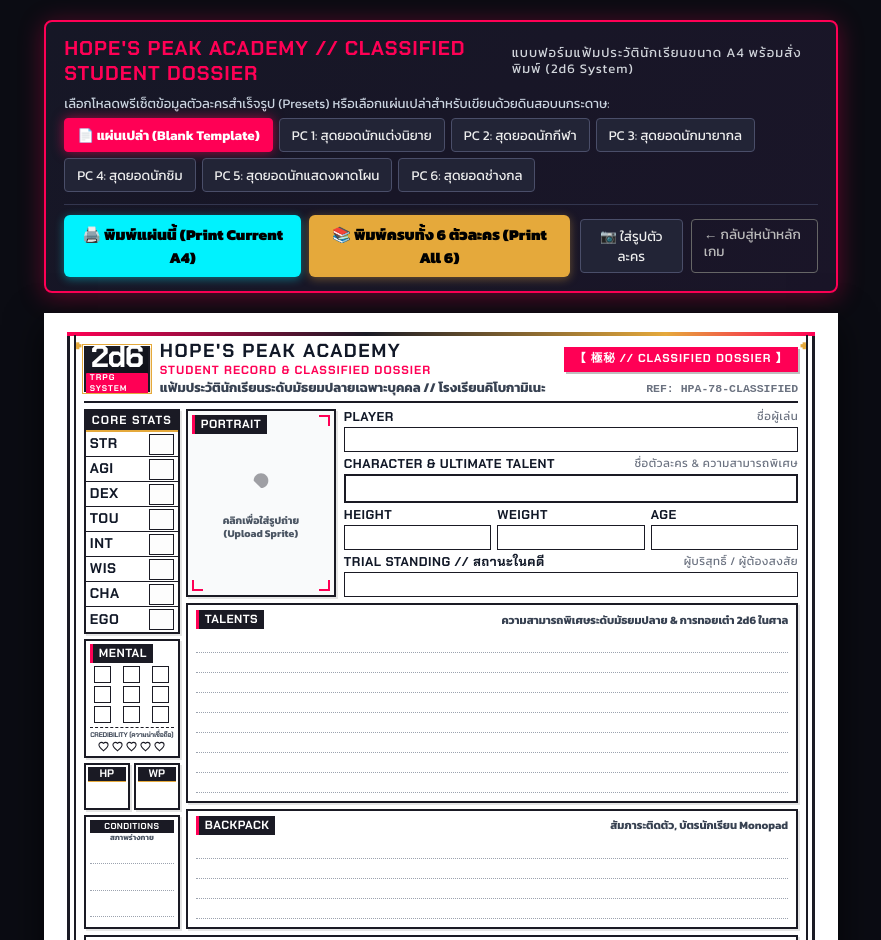
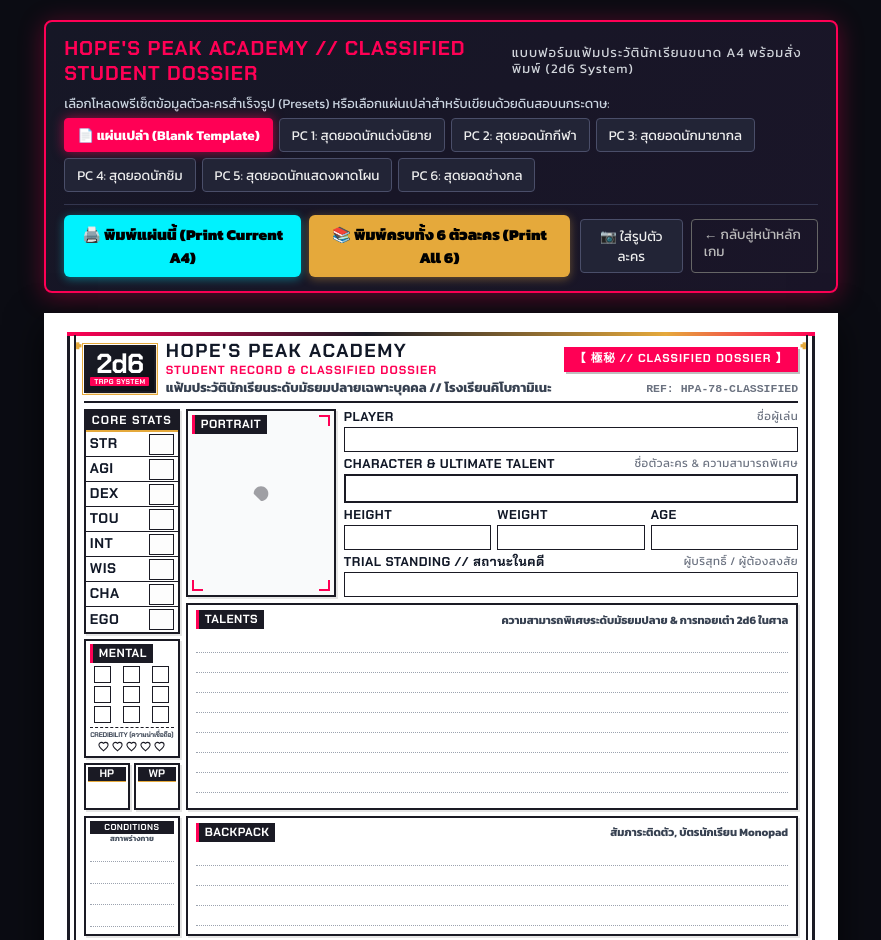
Before and after one commit to AnMayVaa/Danganronpa-TTRPG, a website: page web-minigame/public/character_sheet.html in a window 1280 px wide. Shown: the top 940 px of the page, without its empty margins (199-1080 px from the left). Drawn offline with Linux system fonts and the light colour scheme.

Commit message:
fix(sheet): align conditions and backpack in row 2, align talents with hp/wp in row 1, set 4 conditions lines, delete portrait upload text, fit trpg system box inside 2d6 seal

```diff
--- a/web-minigame/public/character_sheet.html
+++ b/web-minigame/public/character_sheet.html
@@ -252,9 +252,9 @@
 
     /* 2d6 Angular Seal with Cyber Gold & Slate Styling */
     .d20-seal {
-      width: 66px;
-      height: 46px;
-      border: 2.5px solid #1a1a24;
+      width: 72px;
+      height: 48px;
+      border: 2px solid #1a1a24;
       outline: 1.5px solid #e5a93b;
       outline-offset: 1.5px;
       background: linear-gradient(135deg, #1b1d28 0%, #0d0e15 100%);
@@ -266,26 +266,33 @@
       flex-shrink: 0;
       position: relative;
       box-shadow: 2px 2px 0px rgba(229, 169, 59, 0.3);
+      padding: 2px 0;
+      overflow: hidden;
+      box-sizing: border-box;
     }
     .d20-seal .num {
       font-family: 'Chakra Petch', monospace, sans-serif;
-      font-size: 1.95rem;
+      font-size: 1.72rem;
       font-weight: 900;
-      letter-spacing: -1.5px;
-      line-height: 0.9;
+      letter-spacing: -1px;
+      line-height: 0.85;
       color: #fff;
+      margin: 0;
     }
     .d20-seal .sub {
-      font-size: 0.52rem;
+      font-size: 0.44rem;
       font-weight: 900;
       font-family: 'Chakra Petch', sans-serif;
-      letter-spacing: 1px;
+      letter-spacing: 0.4px;
       text-transform: uppercase;
       background: #ff0055;
       color: #fff;
-      padding: 0 4px;
+      padding: 1px 4px;
       margin-top: 2px;
       border-radius: 1px;
+      line-height: 1;
+      white-space: nowrap;
+      display: inline-block;
     }
 
     /* Header Main Center Text */
@@ -358,7 +365,7 @@
     .main-grid {
       display: grid;
       grid-template-columns: 96px 1fr;
-      grid-template-rows: auto 1fr;
+      grid-template-rows: auto auto 1fr;
       gap: 6px;
       flex: 1;
       margin-left: 6px;
@@ -367,15 +374,25 @@
     }
 
     /* ========================================================= */
-    /* LEFT COLUMN: 8 Stats, Mental Grid, HP/WP, Status/Injury   */
+    /* ROW 1: UPPER-LEFT (Stats, Mental, HP/WP) & UPPER-RIGHT    */
     /* ========================================================= */
-    .col-left {
+    .upper-left {
       grid-column: 1;
       grid-row: 1;
       display: flex;
       flex-direction: column;
       gap: 5px;
       height: 100%;
+      justify-content: space-between;
+    }
+    .upper-right {
+      grid-column: 2;
+      grid-row: 1;
+      display: flex;
+      flex-direction: column;
+      gap: 6px;
+      height: 100%;
+      justify-content: space-between;
     }
 
     /* 8 Stats Table */
@@ -554,14 +571,16 @@
 
     /* Conditions & Injuries Card (Compact & Balanced) */
     .conditions-card {
+      grid-column: 1;
+      grid-row: 2;
       border: 2px solid #1a1a24;
       padding: 3px 4px;
       background: #fff;
       box-shadow: 2px 2px 0px rgba(0,0,0,0.1);
       display: flex;
       flex-direction: column;
-      flex: 1;
-      min-height: 80px;
+      height: 100%;
+      box-sizing: border-box;
     }
     .conditions-header {
       display: flex;
@@ -612,16 +631,7 @@
       margin-bottom: 1px;
     }
 
-    /* ========================================================= */
-    /* RIGHT AREA: Bio + Talents + Backpack + Clues/Notes        */
-    /* ========================================================= */
-    .col-right {
-      display: flex;
-      flex-direction: column;
-      gap: 6px;
-      justify-content: space-between;
-      height: 100%;
-    }
+
 
     /* Top Right: Portrait + Student Bio Group */
     .bio-group-grid {
@@ -770,6 +780,7 @@
       flex-direction: column;
       gap: 3px;
       box-shadow: 2px 2px 0px rgba(0,0,0,0.1);
+      flex: 1;
     }
     .talents-top-bar {
       display: flex;
@@ -816,6 +827,8 @@
     /* BACKPACK BOX                                              */
     /* ========================================================= */
     .backpack-card {
+      grid-column: 2;
+      grid-row: 2;
       border: 2px solid #1a1a24;
       padding: 5px 8px 6px 8px;
       background: #fff;
@@ -823,6 +836,8 @@
       flex-direction: column;
       gap: 3px;
       box-shadow: 2px 2px 0px rgba(0,0,0,0.1);
+      height: 100%;
+      box-sizing: border-box;
     }
     .backpack-content {
       font-size: 0.75rem;
@@ -859,7 +874,7 @@
     /* ========================================================= */
     .notes-card {
       grid-column: 1 / -1;
-      grid-row: 2;
+      grid-row: 3;
       border: 2px solid #1a1a24;
       padding: 6px 8px 6px 8px;
       background: #fff;
@@ -1019,11 +1034,11 @@
           </div>
         </header>
 
-        <!-- Main Content 2-Column Grid -->
+        <!-- Main Content Structured Grid -->
         <div class="main-grid">
 
-          <!-- LEFT COLUMN: 8 Stats, Mental, HP/WP, Status/Injuries -->
-          <div class="col-left">
+          <!-- ROW 1 LEFT: 8 Stats, Mental, HP/WP -->
+          <div class="upper-left">
 
             <!-- 8 Stats Table -->
             <div class="stats-card">
@@ -1102,7 +1117,7 @@
               </div>
             </div>
 
-            <!-- HP & WP Twin Gauges -->
+            <!-- HP & WP Twin Gauges (Aligns bottom with Talents) -->
             <div class="hp-wp-grid">
               <div class="gauge-block">
                 <span class="lbl">HP</span>
@@ -1114,23 +1129,10 @@
               </div>
             </div>
 
-            <!-- Conditions Card -->
-            <div class="conditions-card">
-              <div class="conditions-header">
-                <span class="section-tag">CONDITIONS</span>
-                <span class="cond-sub-tag">สภาพร่างกาย</span>
-              </div>
-              <div class="conditions-content" contenteditable="true" id="txtConditions">
-                <div class="dotted-write-line dense"></div>
-                <div class="dotted-write-line dense"></div>
-                <div class="dotted-write-line dense"></div>
-              </div>
-            </div>
-
-          </div>
-
-          <!-- RIGHT AREA: Bio Top + Talents Middle + Backpack Bottom + Clues/Notes -->
-          <div class="col-right">
+          </div>
+
+          <!-- ROW 1 RIGHT: Portrait + Bio & Talents (Aligns bottom with HP/WP) -->
+          <div class="upper-right">
 
             <!-- Top Right: Portrait + Student Bio Details -->
             <div class="bio-group-grid">
@@ -1148,7 +1150,6 @@
                     <svg viewBox="0 0 24 24">
                       <path d="M12 12c2.21 0 4-1.79 4-4s-1.79-4-4-4-4 1.79-4 4 4zm0 2c-2.67 0-8 1.34-8 4v2h16v-2c0-2.66-5.33-4-8-4z"/>
                     </svg>
-                    <span>คลิกเพื่อใส่รูปถ่าย<br>(Upload Sprite)</span>
                   </div>
                   <img id="portraitImg" class="portrait-preview-img" style="display:none;" alt="Character Portrait">
                 </div>
@@ -1198,7 +1199,7 @@
 
             </div>
 
-            <!-- Middle Wide: Talents Card -->
+            <!-- Middle Wide: Talents Card (Aligns bottom with HP & WP) -->
             <div class="talents-card">
               <div class="talents-top-bar">
                 <span class="section-tag">Talents</span>
@@ -1217,7 +1218,23 @@
               </div>
             </div>
 
-            <!-- Bottom Wide: Backpack Card -->
+          </div>
+
+          <!-- ROW 2 LEFT: Conditions Card (Same top & bottom level as Backpack) -->
+          <div class="conditions-card">
+            <div class="conditions-header">
+              <span class="section-tag">CONDITIONS</span>
+              <span class="cond-sub-tag">สภาพร่างกาย</span>
+            </div>
+            <div class="conditions-content" contenteditable="true" id="txtConditions">
+              <div class="dotted-write-line dense"></div>
+              <div class="dotted-write-line dense"></div>
+              <div class="dotted-write-line dense"></div>
+              <div class="dotted-write-line dense"></div>
+            </div>
+          </div>
+
+          <!-- ROW 2 RIGHT: Backpack Card (Same top & bottom level as Conditions) -->
           <div class="backpack-card">
             <div class="talents-top-bar">
               <span class="section-tag">Backpack</span>
@@ -1230,8 +1247,6 @@
               <div class="dotted-write-line"></div>
               <div class="dotted-write-line"></div>
             </div>
-            </div>
-
           </div>
 
           <!-- Bottom Wide: Clues & Investigation Notes (Full Width across bottom) -->
@@ -1290,6 +1305,7 @@
         str: "", agi: "", dex: "", tou: "", int: "", wis: "", cha: "", ego: "",
         hp: "", wp: "",
         conditions: `
+          <div class="dotted-write-line dense"></div>
           <div class="dotted-write-line dense"></div>
           <div class="dotted-write-line dense"></div>
           <div class="dotted-write-line dense"></div>
@@ -1793,7 +1809,7 @@
                 </div>
               </header>
               <div class="main-grid">
-                <div class="col-left">
+                <div class="upper-left">
                   <div class="stats-card">
                     <div class="stats-card-header">CORE STATS</div>
                     <div class="stat-row"><span class="stat-title">STR</span><div class="stat-mod-box">${d.str}</div></div>
@@ -1829,15 +1845,8 @@
                     <div class="gauge-block"><span class="lbl">HP</span><div class="val-box">${d.hp}</div></div>
                     <div class="gauge-block"><span class="lbl">WP</span><div class="val-box">${d.wp}</div></div>
                   </div>
-                  <div class="conditions-card">
-                    <div class="conditions-header">
-                      <span class="section-tag">CONDITIONS</span>
-                      <span class="cond-sub-tag">สภาพร่างกาย</span>
-                    </div>
-                    <div class="conditions-content">${d.conditions}</div>
-                  </div>
-                </div>
-                <div class="col-right">
+                </div>
+                <div class="upper-right">
                   <div class="bio-group-grid">
                     <div class="portrait-card">
                       <span class="section-tag portrait-tag">Portrait</span>
@@ -1845,7 +1854,6 @@
                       <div class="portrait-body">
                         <div class="portrait-placeholder">
                           <svg viewBox="0 0 24 24"><path d="M12 12c2.21 0 4-1.79 4-4s-1.79-4-4-4-4 1.79-4 4 4zm0 2c-2.67 0-8 1.34-8 4v2h16v-2c0-2.66-5.33-4-8-4z"/></svg>
-                          <span>Hope's Peak File</span>
                         </div>
                       </div>
                     </div>
@@ -1864,10 +1872,17 @@
                     <div class="talents-top-bar"><span class="section-tag">Talents</span><span style="font-size:0.70rem; font-weight:700;">ความสามารถ & การกระทำในศาล</span></div>
                     <div class="talents-content">${d.talents}</div>
                   </div>
+                </div>
+                <div class="conditions-card">
+                  <div class="conditions-header">
+                    <span class="section-tag">CONDITIONS</span>
+                    <span class="cond-sub-tag">สภาพร่างกาย</span>
+                  </div>
+                  <div class="conditions-content">${d.conditions}</div>
+                </div>
                 <div class="backpack-card">
                   <div class="talents-top-bar"><span class="section-tag">Backpack</span><span style="font-size:0.70rem; font-weight:700;">สัมภาระติดตัว, บัตรนักเรียน Monopad</span></div>
                   <div class="backpack-content">${d.backpack}</div>
-                  </div>
                 </div>
                 <div class="notes-card">
                   <div class="talents-top-bar"><span class="section-tag">Clues & Notes</span><span style="font-size:0.70rem; font-weight:700;">บันทึกเบาะแส & ข้อสังเกต</span></div>
```
Also changed, not shown: character_sheet.html (+78 -63 lines), public/character_sheet.html (+78 -63 lines). Lines whose indentation alone changed are shown as unchanged.
